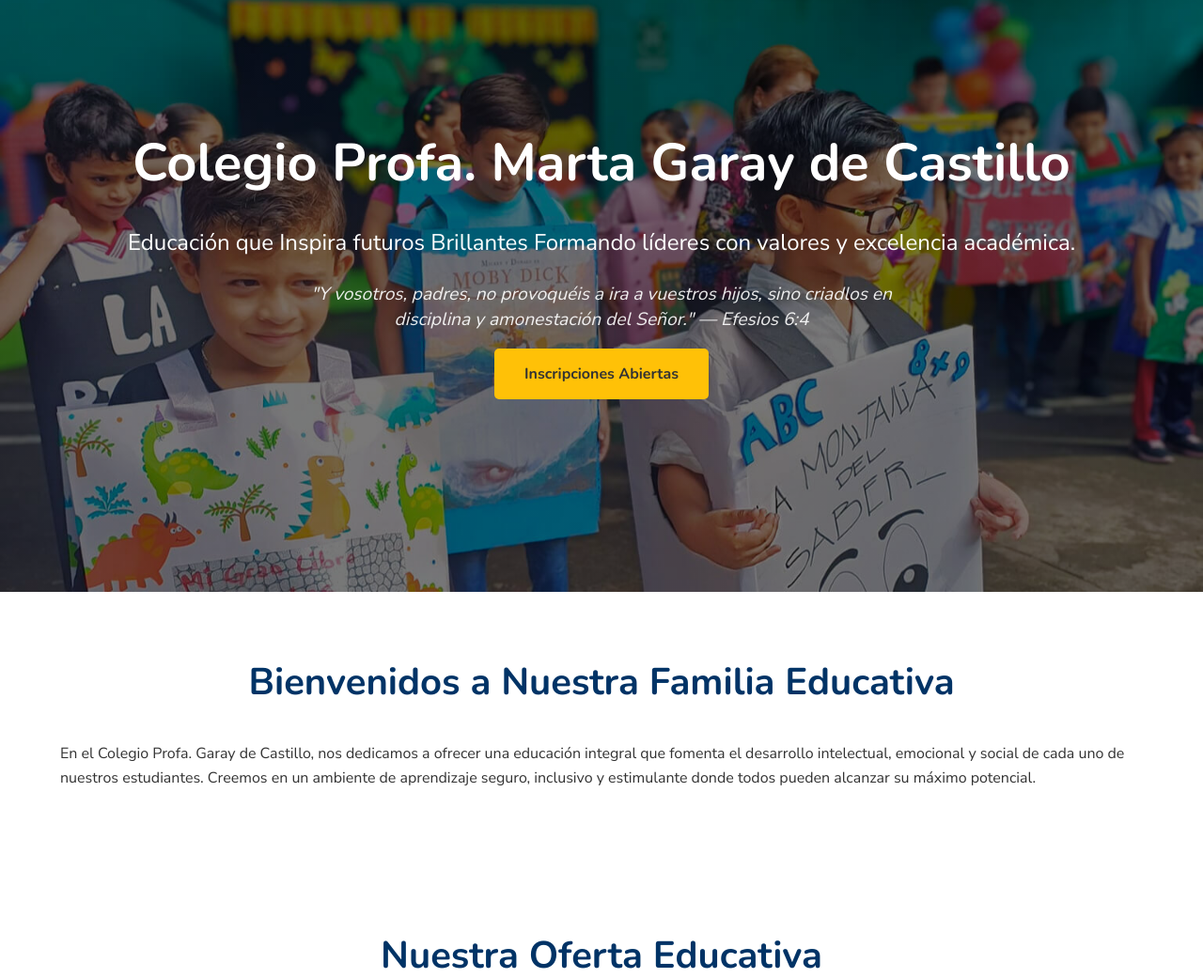
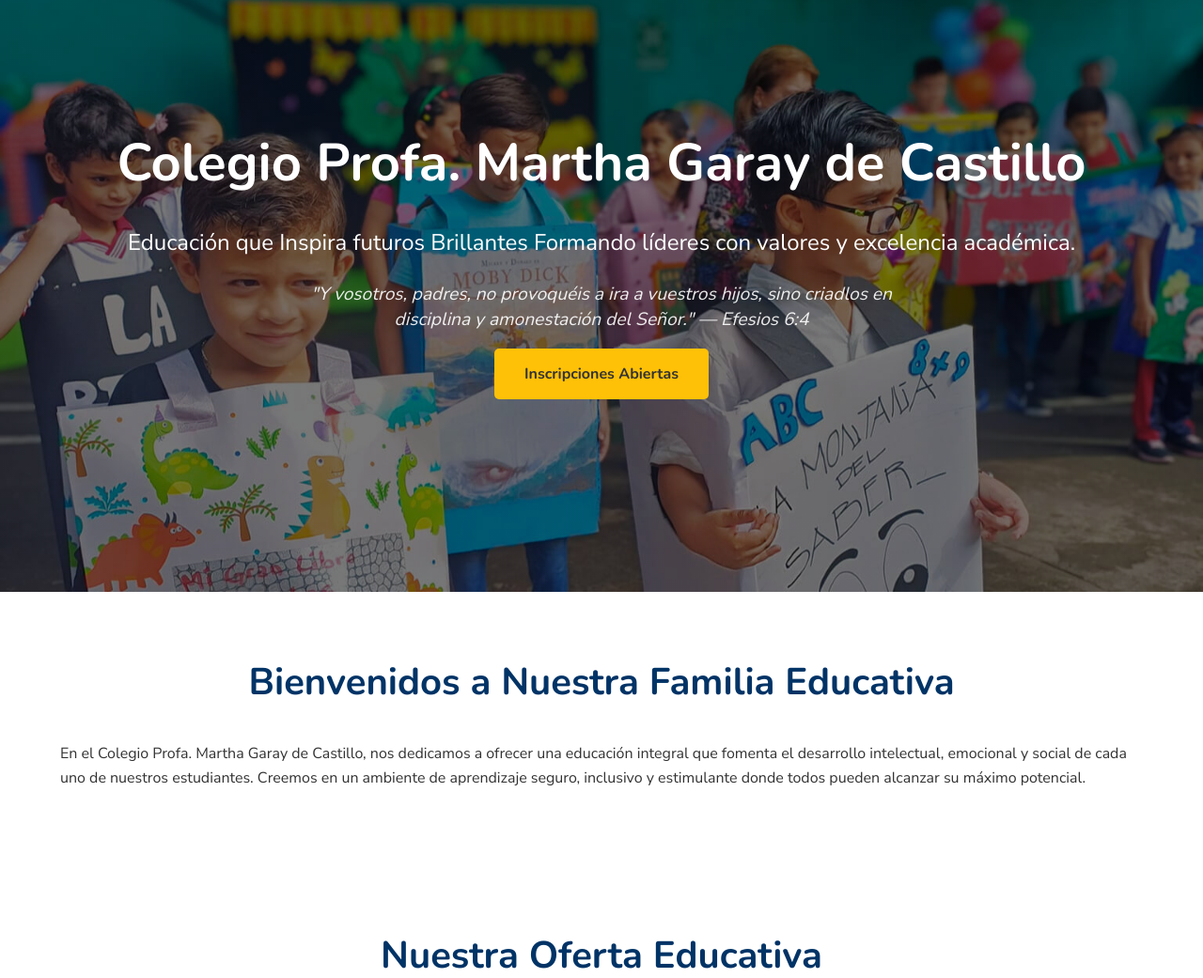
Before and after one commit to Caronte12715/colegio-garay-castillo1, a plain HTML site: page index.html in a window 1280 px wide. Shown: the part 232-1273 px from the top of the page at 94% size. Drawn offline with nearby package versions, Linux system fonts and the light colour scheme; some packages are replaced by stand-ins of ours; a script that the page names is missing.

Commit message:
Update index.html

```diff
--- a/index.html
+++ b/index.html
@@ -38,7 +38,7 @@
     <main>
         <section id="hero" class="hero">
             <div class="hero-contenido contenedor">
-                <h1 class="animate__animated animate__fadeInDown">Colegio Profa. Marta Garay de Castillo</h1>
+                <h1 class="animate__animated animate__fadeInDown">Colegio Profa. Martha Garay de Castillo</h1>
                 <p class="animate__animated animate__fadeInUp">
                     Educación que Inspira futuros Brillantes Formando líderes con valores y excelencia académica.
                     <span class="cita-hero">"Y vosotros, padres, no provoquéis a ira a vuestros hijos, sino criadlos en disciplina y amonestación del Señor." — Efesios 6:4</span>
@@ -50,7 +50,7 @@
         <section id="bienvenida" class="seccion contenedor">
             <h2 data-aos="fade-down">Bienvenidos a Nuestra Familia Educativa</h2>
             <div class="bienvenida-contenido" data-aos="fade-up">
-                <p>En el Colegio Profa. Garay de Castillo, nos dedicamos a ofrecer una educación integral que fomenta el desarrollo intelectual, emocional y social de cada uno de nuestros estudiantes. Creemos en un ambiente de aprendizaje seguro, inclusivo y estimulante donde todos pueden alcanzar su máximo potencial.</p>
+                <p>En el Colegio Profa. Martha Garay de Castillo, nos dedicamos a ofrecer una educación integral que fomenta el desarrollo intelectual, emocional y social de cada uno de nuestros estudiantes. Creemos en un ambiente de aprendizaje seguro, inclusivo y estimulante donde todos pueden alcanzar su máximo potencial.</p>
             </div>
         </section>
 
```
